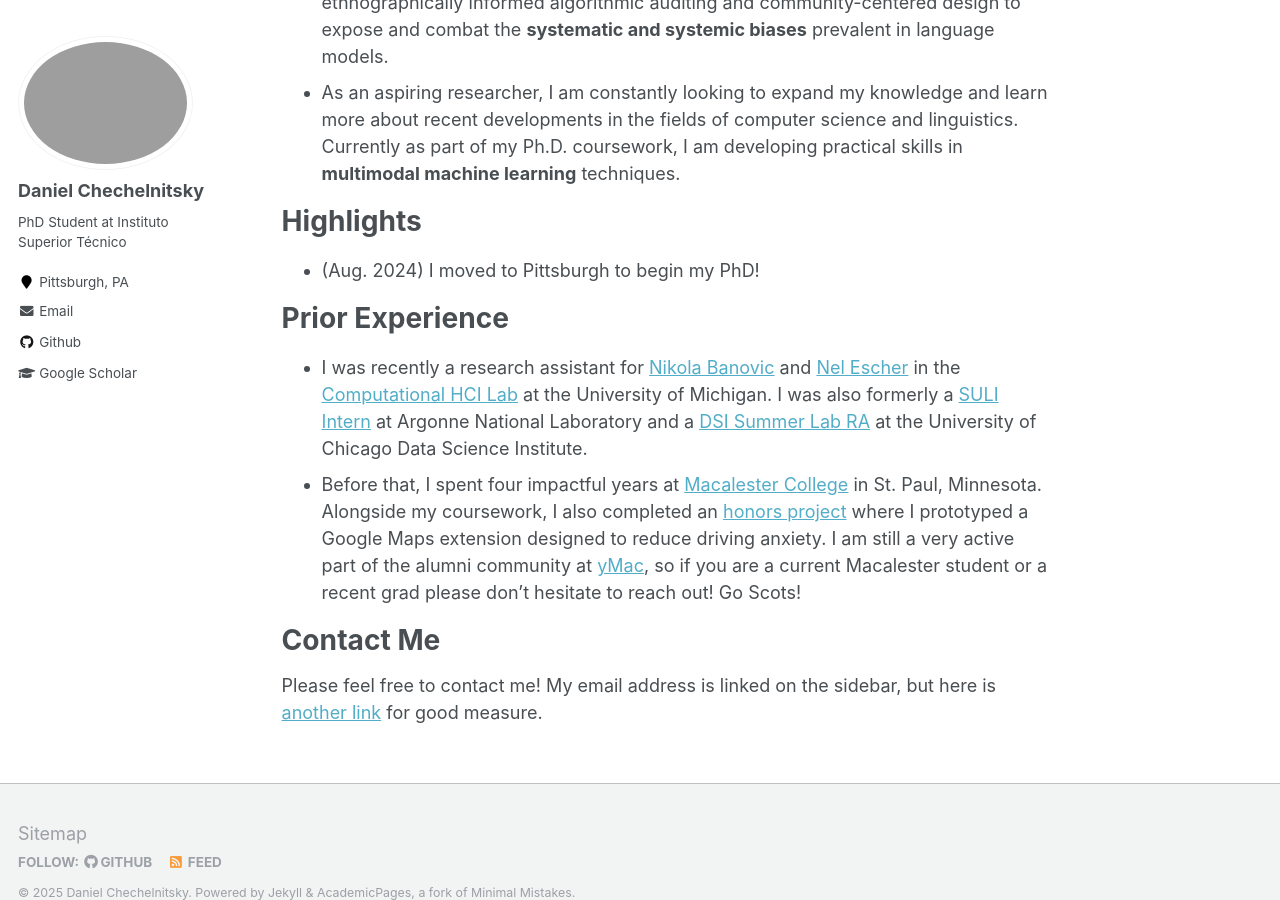
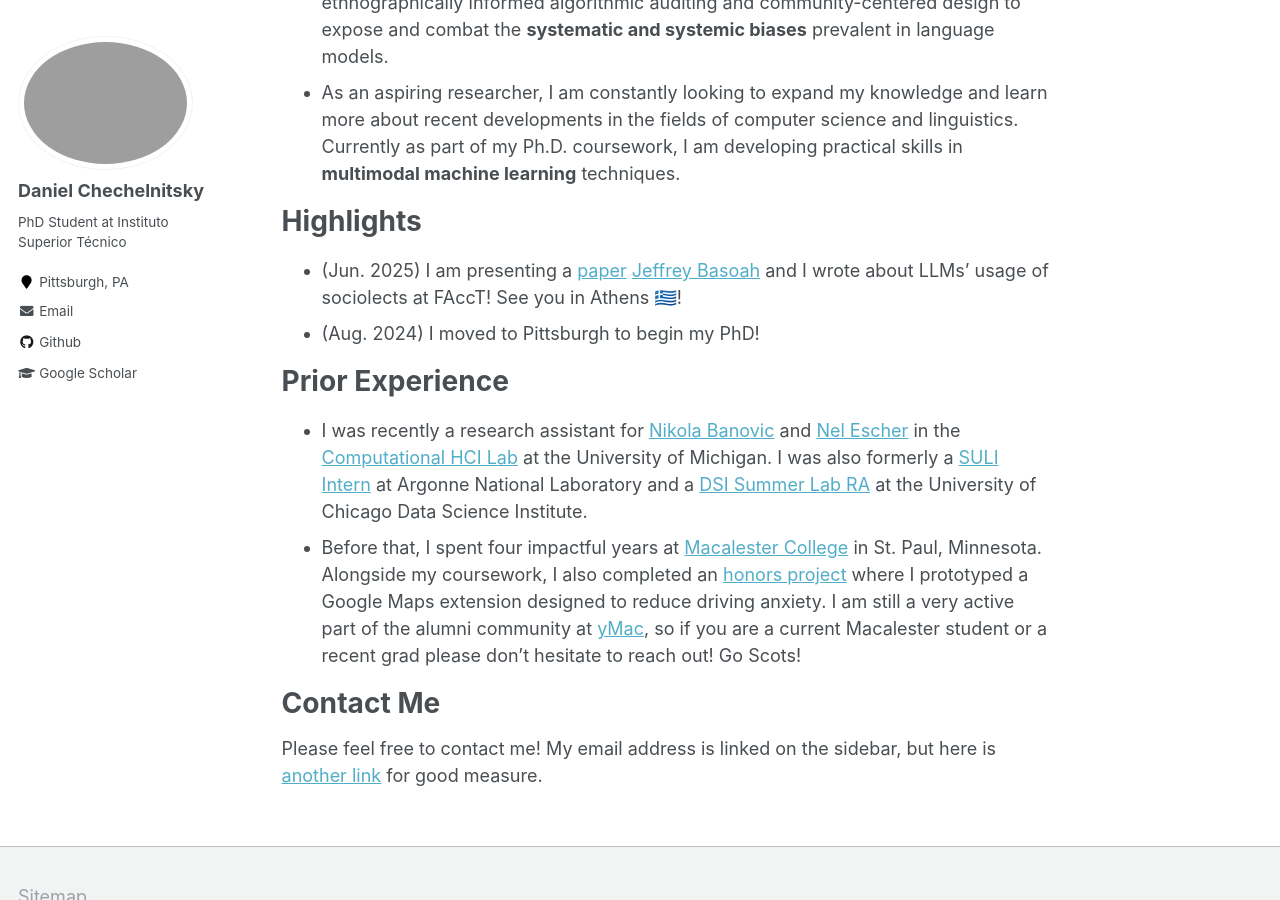
Before and after one commit to chechelnitskd/chechelnitskd.github.io, a Jekyll site: the page built from _pages/about.md, in a window 1280 px wide and 900 px high, scrolled down 624 px. Built offline with Jekyll 4.4.1, drawn with Linux system fonts in a browser that asks for light colours.

Commit message:
Update about.md

```diff
--- a/_pages/about.md
+++ b/_pages/about.md
@@ -20,6 +20,7 @@
 - As an aspiring researcher, I am constantly looking to expand my knowledge and learn more about recent developments in the fields of computer science and linguistics. Currently as part of my Ph.D. coursework, I am developing practical skills in **multimodal machine learning** techniques.
 
 # Highlights
+- (Jun. 2025) I am presenting a [paper](https://arxiv.org/abs/2505.05660) [Jeffrey Basoah](https://jeffreybasoah.github.io/) and I wrote about LLMs' usage of sociolects at FAccT! See you in Athens 🇬🇷!
 - (Aug. 2024) I moved to Pittsburgh to begin my PhD!
 
 # Prior Experience
```
